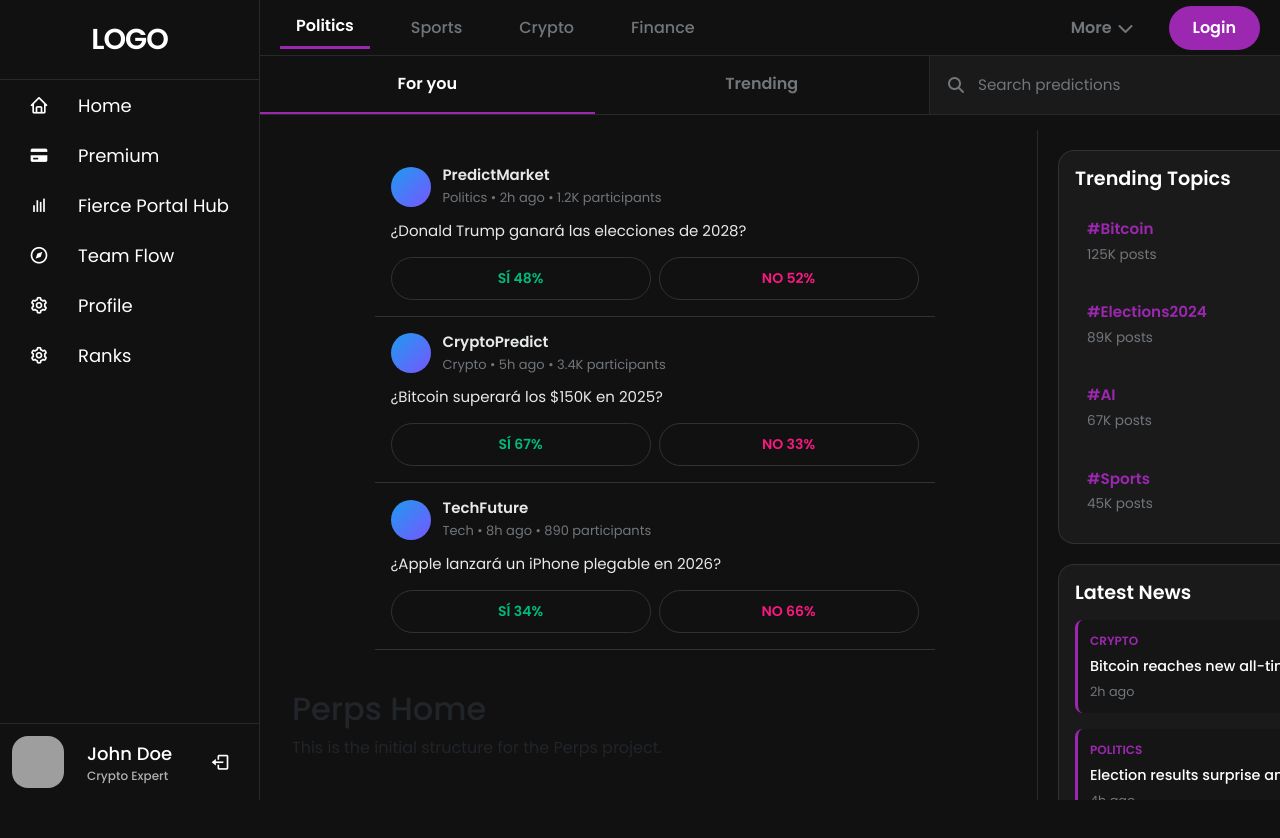
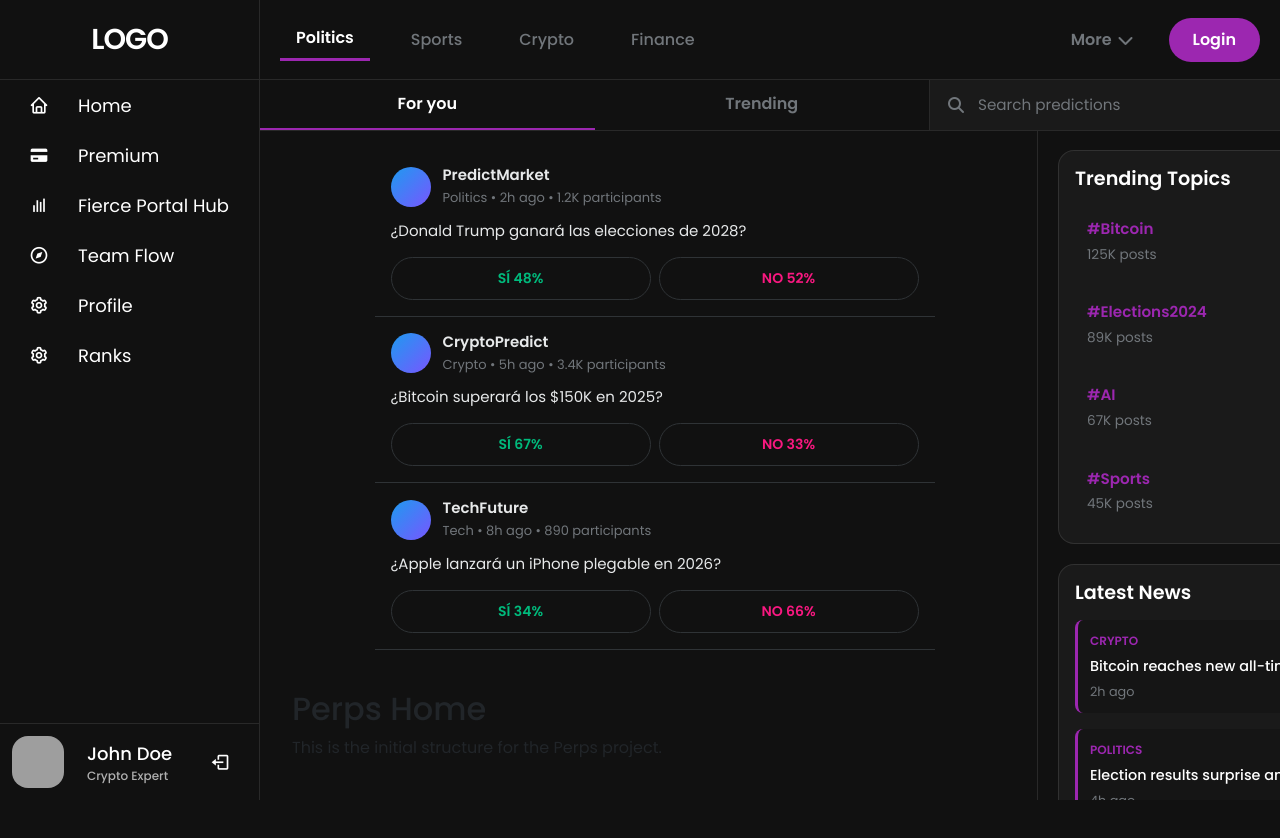
Before and after one commit to UnbridAdmin/perps, an Angular app: page /home in a window 1280 px wide. Shown: the top 838 px of the page. Built offline with nearby package versions, Linux system fonts and the light colour scheme; grey boxes are pictures that could not be loaded.

Commit message:
lineas alineación

```diff
--- a/src/app/header/header.component.scss
+++ b/src/app/header/header.component.scss
@@ -21,7 +21,7 @@
     justify-content: space-between;
     padding: 12px 20px;
     border-bottom: 1px solid $border-color;
-    height: 56px;
+    height: 80px;
     box-sizing: border-box;
 }
 
@@ -156,6 +156,7 @@
     display: grid;
     grid-template-columns: 1fr 350px;
     gap: 0;
+    height: 50px;
 }
 
 .feed-tabs {
@@ -166,13 +167,17 @@
 
 .tab {
     flex: 1;
-    padding: 16px 20px;
+    padding: 0 20px;
     text-align: center;
     cursor: pointer;
     transition: all 0.2s;
     font-weight: 600;
     color: $text-muted;
     border-bottom: 2px solid transparent;
+    display: flex;
+    align-items: center;
+    justify-content: center;
+    height: 100%;
 }
 
 .tab:hover {
@@ -188,8 +193,9 @@
     display: flex;
     align-items: center;
     background: $background-light;
-    padding: 10px 18px;
+    padding: 0 18px;
     transition: all 0.2s;
+    height: 100%;
 }
 
 .search-predictions:focus-within {
```
